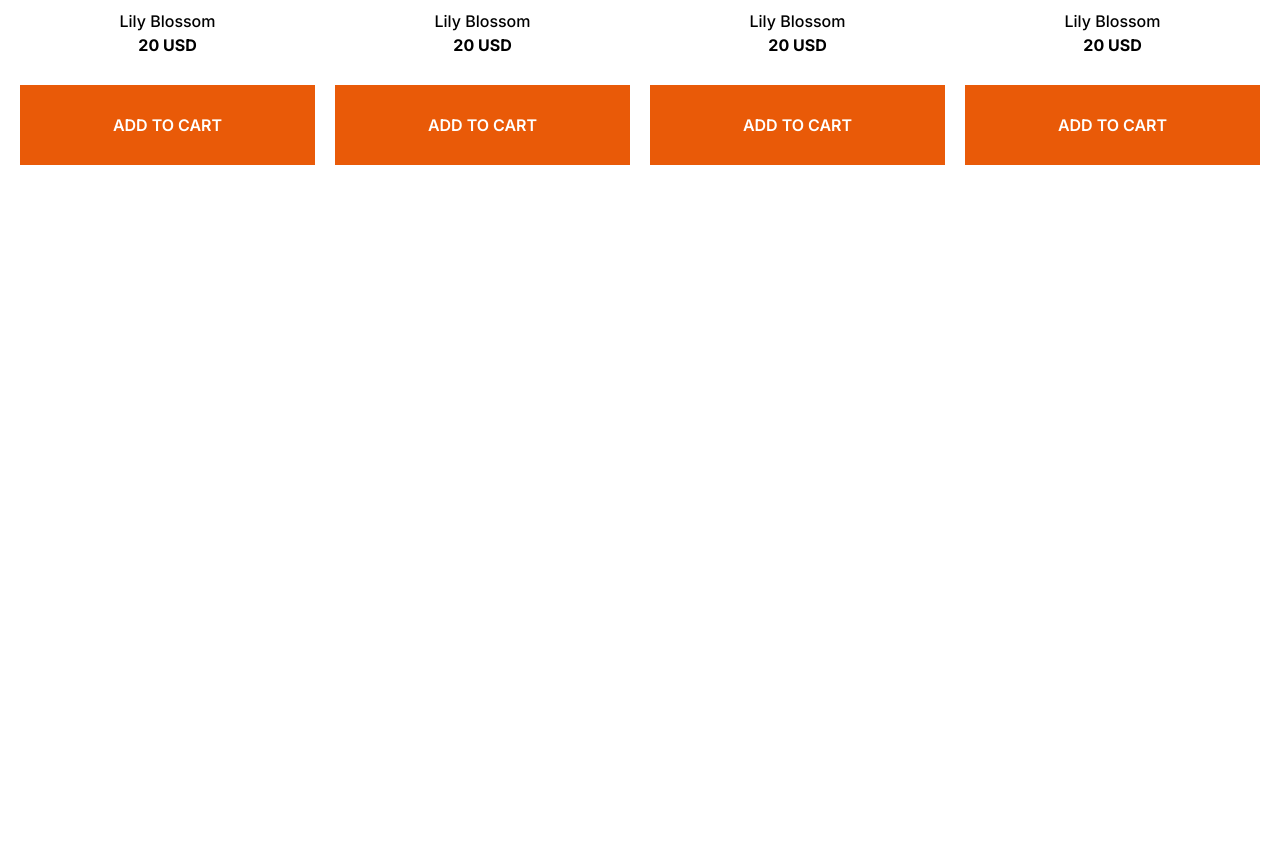
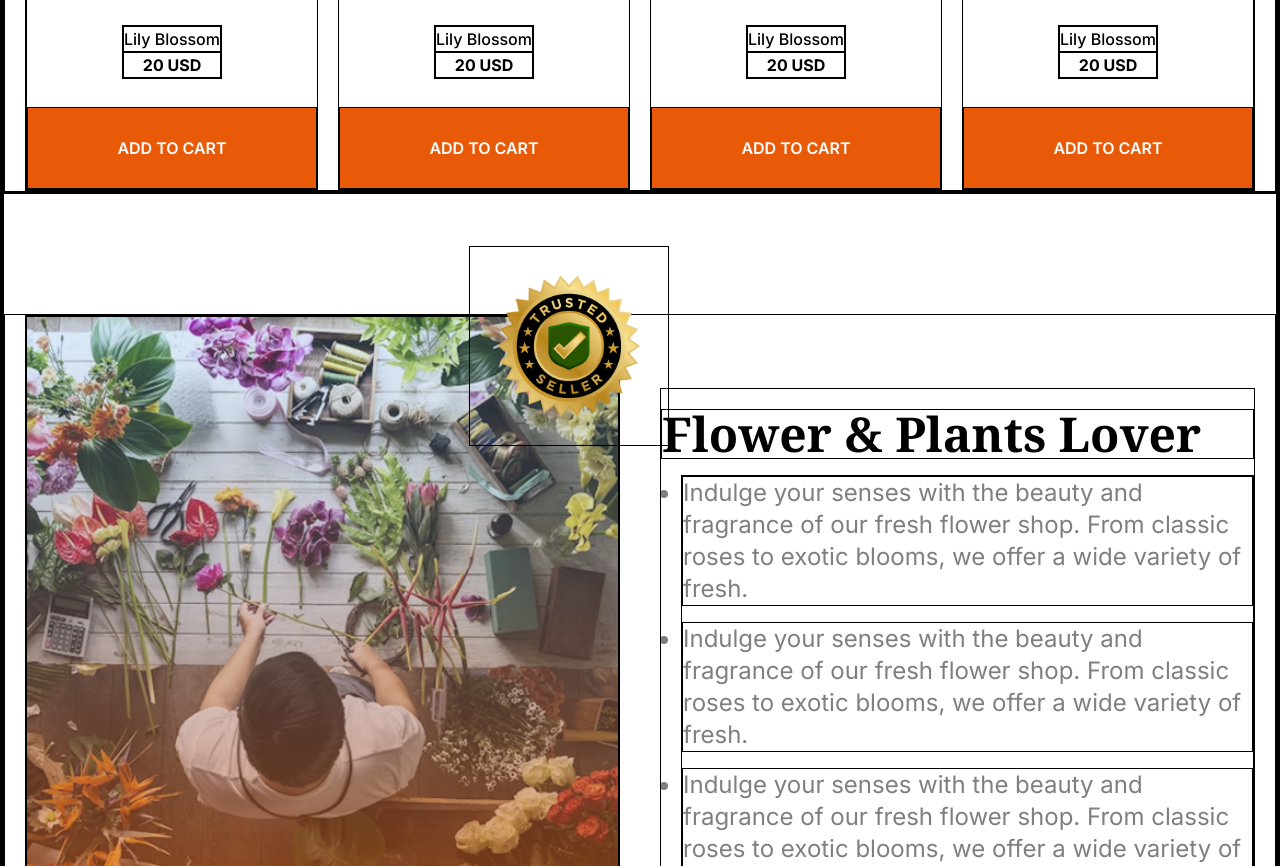
Before and after one commit to devmishu/Responsive-Flowers-Tailwind, a website: page index.html in a window 1280 px wide. Shown: the part 1934-2800 px from the top of the page. Before the commit the page ends 2179 px from the top, so only its background shows below. Drawn offline with Linux system fonts and the light colour scheme.

Commit message:
complite trusted-badge section

```diff
--- a/index.html
+++ b/index.html
@@ -69,7 +69,7 @@
                 </div>
 
                 <!-- our plant cards -->
-                <div class="grid grid-cols-2 gap-x-5 gap-y-7 mt-5 mb-20 sm:grid-cols-3 xl:grid-cols-4 xl:mt-12">
+                <div class="grid grid-cols-2 gap-x-5 gap-y-7 mt-5  sm:grid-cols-3 xl:grid-cols-4 xl:mt-12">
 
                     <div class="plant-card">
                         <img src="./assets/sample-flower-image.png" alt="simole fliwer image" class="w-full">
@@ -144,6 +144,40 @@
         </section>
         <!-- ----------------------------------- our plant section end---------------------- -->
 
+        <!-- ----------------------------------- trusted-badge section end---------------------- -->
+        <section >
+            <div class="container mt-10 mx-auto px-5 sm:mt-30  sm:flex sm:gap-10 sm:items-center">
+                <!-- section image -->
+                <div class="sm:w-1/2 relative">
+                    <img class="w-full h-auto  object-cover" src="./assets/flower-store.png" alt="flower store">
+
+                    <img class="hidden sm:block absolute top-[-70px] right-[-50px] w-[200px] " src="./assets/trusted-badge.png"
+                        alt="trusted-badge">
+                </div>
+                <!-- section content -->
+                <div class="sm:w-1/2">
+                    <h3 class="font-bold text-2xl mb-4 mt-5 md:text-4xl xl:text-5xl">Flower & Plants Lover</h3>
+                    <ul class="list-disc ml-5 flex flex-col gap-4">
+                        <li class="text-rgb-text md:text-[18px] xl:text-2xl ">Indulge your senses with the beauty and
+                            fragrance of our fresh flower shop. From classic roses to exotic blooms, we offer a wide
+                            variety of fresh.</li>
+
+                        <li class="text-rgb-text md:text-[18px] xl:text-2xl ">Indulge your senses with the beauty and
+                            fragrance of our fresh flower shop. From classic roses to exotic blooms, we offer a wide
+                            variety of fresh.</li>
+
+                        <li class="text-rgb-text md:text-[18px] xl:text-2xl ">Indulge your senses with the beauty and
+                            fragrance of our fresh flower shop. From classic roses to exotic blooms, we offer a wide
+                            variety of fresh.</li>
+                    </ul>
+                </div>
+            </div>
+        </section>
+
+
+        <!-- ----------------------------------- trusted-badge section end---------------------- -->
+
+
 
     </main>
     <!--================================ MAIN SECTION END =========================================== -->
--- a/src/input.css
+++ b/src/input.css
@@ -19,6 +19,9 @@
    BASE LAYER
 ====================== */
 @layer base {
+    *{
+        border: 1px solid black;
+    }
     body {
         font-size: 14px;
         font-family: "Inter", sans-serif;
```
Also changed, not shown: dist/output.css.
